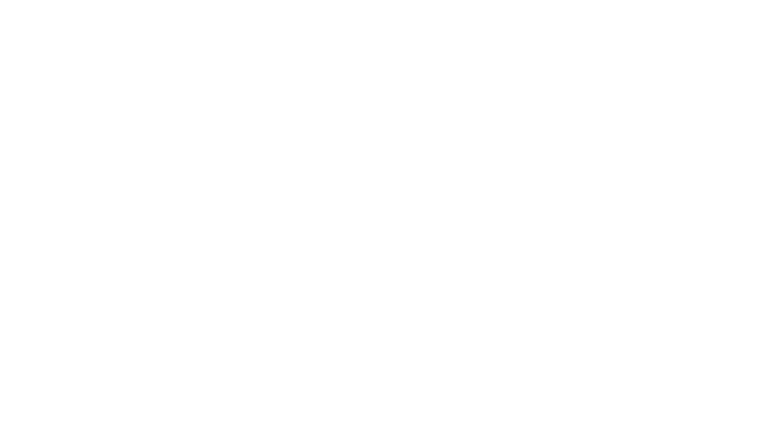
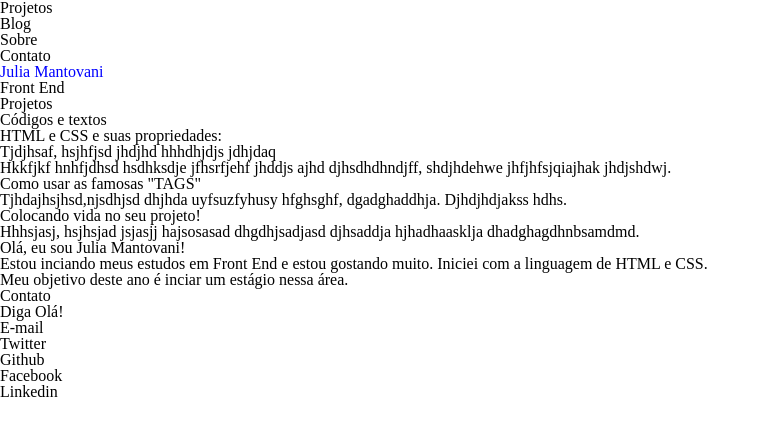
Before and after one commit to juliaMantovani/estudo-frontend, a plain HTML site: page 01/index.html in a window 1280 px wide. Shown: the whole page, without its empty margins (0-770 px from the left). Drawn offline with Linux system fonts and the light colour scheme.

Commit message:
Estrutura básica da minha página pessoal.

```diff
--- /dev/null
+++ b/01/index.css
@@ -0,0 +1,3 @@
+h1 {
+    color:blue;
+}
--- a/01/index.html
+++ b/01/index.html
@@ -1 +1,75 @@
-<html></html>
+<!DOCTYPE html>
+<html>
+  <head>
+    <meta charset="utf-8" />
+    <title>Julia Mantovani</title>
+    <link rel="stylesheet" href="reset.css" />
+    <link rel="stylesheet" href="index.css" />
+  </head>
+
+  <body>
+    <header>
+      <nav>
+        <ul>
+          <li>Projetos</li>
+          <li>Blog</li>
+          <li>Sobre</li>
+          <li>Contato</li>
+        </ul>
+      </nav>
+    </header>
+
+    <h1>
+      Julia Mantovani
+    </h1>
+
+    <h2>Front End</h2>
+
+    <h3>Projetos</h3>
+
+    <p>Códigos e textos</p>
+
+    <ul>
+      <li>
+        <p>HTML e CSS e suas propriedades:</p>
+        <p>Tjdjhsaf, hsjhfjsd jhdjhd hhhdhjdjs jdhjdaq</p>
+        <p>
+          Hkkfjkf hnhfjdhsd hsdhksdje jfhsrfjehf jhddjs ajhd djhsdhdhndjff,
+          shdjhdehwe jhfjhfsjqiajhak jhdjshdwj.
+        </p>
+      </li>
+      <li>
+        <p>Como usar as famosas "TAGS"</p>
+        <p>
+          Tjhdajhsjhsd,njsdhjsd dhjhda uyfsuzfyhusy hfghsghf, dgadghaddhja.
+          Djhdjhdjakss hdhs.
+        </p>
+      </li>
+      <li>
+        <p>Colocando vida no seu projeto!</p>
+        <p>
+          Hhhsjasj, hsjhsjad jsjasjj hajsosasad dhgdhjsadjasd djhsaddja
+          hjhadhaasklja dhadghagdhnbsamdmd.
+        </p>
+      </li>
+    </ul>
+
+    <p>Olá, eu sou Julia Mantovani!</p>
+    <p>
+      Estou inciando meus estudos em Front End e estou gostando muito. Iniciei
+      com a linguagem de HTML e CSS.
+    </p>
+    <p>Meu objetivo deste ano é inciar um estágio nessa área.</p>
+
+    <h3>Contato</h3>
+    <p>Diga Olá!</p>
+
+    <ul>
+      <li>E-mail</li>
+      <li>Twitter</li>
+      <li>Github</li>
+      <li>Facebook</li>
+      <li>Linkedin</li>
+    </ul>
+  </body>
+</html>
--- /dev/null
+++ b/01/reset.css
@@ -0,0 +1,48 @@
+/* http://meyerweb.com/eric/tools/css/reset/
+   v2.0 | 20110126
+   License: none (public domain)
+*/
+
+html, body, div, span, applet, object, iframe,
+h1, h2, h3, h4, h5, h6, p, blockquote, pre,
+a, abbr, acronym, address, big, cite, code,
+del, dfn, em, img, ins, kbd, q, s, samp,
+small, strike, strong, sub, sup, tt, var,
+b, u, i, center,
+dl, dt, dd, ol, ul, li,
+fieldset, form, label, legend,
+table, caption, tbody, tfoot, thead, tr, th, td,
+article, aside, canvas, details, embed,
+figure, figcaption, footer, header, hgroup,
+menu, nav, output, ruby, section, summary,
+time, mark, audio, video {
+	margin: 0;
+	padding: 0;
+	border: 0;
+	font-size: 100%;
+	font: inherit;
+	vertical-align: baseline;
+}
+/* HTML5 display-role reset for older browsers */
+article, aside, details, figcaption, figure,
+footer, header, hgroup, menu, nav, section {
+	display: block;
+}
+body {
+	line-height: 1;
+}
+ol, ul {
+	list-style: none;
+}
+blockquote, q {
+	quotes: none;
+}
+blockquote:before, blockquote:after,
+q:before, q:after {
+	content: '';
+	content: none;
+}
+table {
+	border-collapse: collapse;
+	border-spacing: 0;
+}
```
